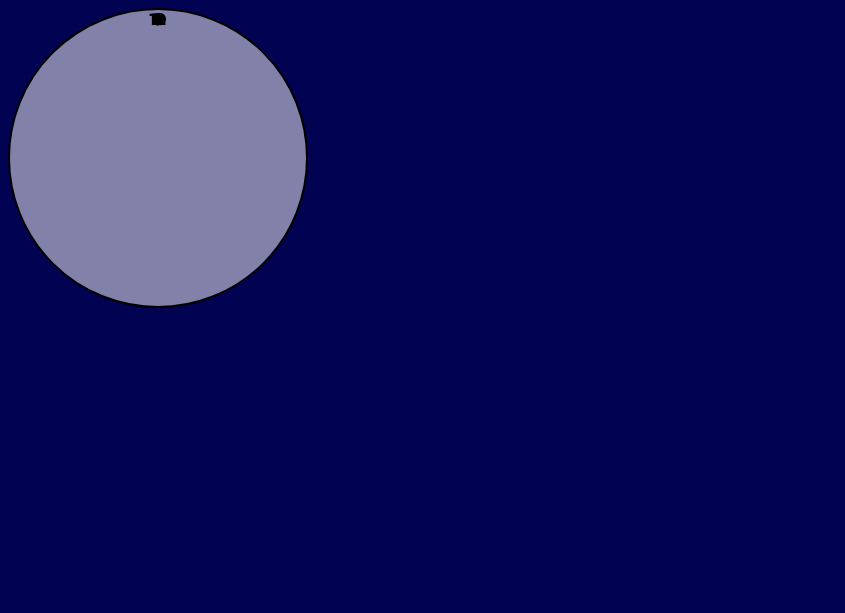
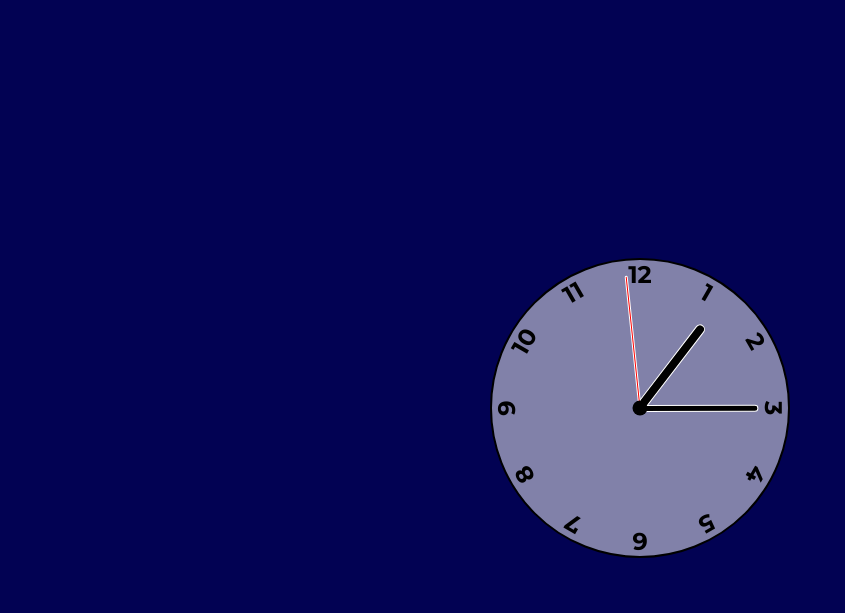
Before and after one commit to LeraLescuyerLaurent/simple_horloge_1, a plain HTML site: page index.html in a window 1280 px wide. Shown: the whole page, without its empty margins (0-845 px from the left). Drawn offline with Linux system fonts and the light colour scheme.

Commit message:
fin du projet

```diff
--- a/dist/js/main.js
+++ b/dist/js/main.js
@@ -0,0 +1,23 @@
+setInterval(setClock,1000)
+
+const hoursHand = document.querySelector('[data-hour-hand]')
+const minutesHand = document.querySelector('[data-minute-hand]')
+const secondsHand = document.querySelector('[data-second-hand]')
+
+function setClock() {
+    const currentDate = new Date();
+
+    const secondsRatio = currentDate.getSeconds() / 60
+    const minutesRatio = (secondsRatio + currentDate.getMinutes()) / 60
+    const hoursRatio = (minutesRatio + currentDate.getHours()) / 12
+
+    setRotation(secondsHand, secondsRatio)
+    setRotation(minutesHand, minutesRatio)
+    setRotation(hoursHand, hoursRatio)
+}
+
+function setRotation(el, rotationRatio) {
+    el.style.setProperty("--rotation", rotationRatio * 360)
+
+}
+setClock()
--- a/dist/style.css
+++ b/dist/style.css
@@ -8,7 +8,12 @@
 }
 
 body{
+    height: 100vh;
     background:  rgba(2, 2, 83, 0.995);
+    display: flex;
+    justify-content: center;
+    align-items: center;
+    overflow: hidden;
 }
 .clock_un{
     position: relative;
@@ -18,9 +23,64 @@ body{
     border-radius: 50%;
     border: 2px solid #000;
 }
+.clock_un.clock_un:after{
+    content: '';
+    position: absolute;
+    background-color: #000;
+    z-index: 11;
+    width: 15px;
+    height: 15px;
+    top: 50%;
+    left: 50%;
+    transform: translate(-50%,-50%);
+    border-radius: 50%;
+}
+
 .clock_un .number{
+    --rotation: 0;
     position: absolute;
     width: 100%;
     height: 100%;
     text-align: center;
+    transform: rotate(var(--rotation));
+    font-size: 1.5rem;
 }
+.clock_un .number1{--rotation:30deg}
+.clock_un .number2{--rotation:60deg}
+.clock_un .number3{--rotation:90deg}
+.clock_un .number4{--rotation:120deg}
+.clock_un .number5{--rotation:150deg}
+.clock_un .number6{--rotation:180deg}
+.clock_un .number7{--rotation:210deg}
+.clock_un .number8{--rotation:240deg}
+.clock_un .number9{--rotation:270deg}
+.clock_un .number10{--rotation:300deg}
+.clock_un .number11{--rotation:330deg}
+
+.clock_un .hand{
+    --rotation: 0 ;
+    position: absolute;
+    bottom: 50%;
+    left: 50%;
+    border: 1px solid #fff;
+    border-top-left-radius: 10px;
+    border-top-right-radius: 10px;
+    transform-origin: bottom;
+    transform: translateX(-50%) rotate(calc(var(--rotation) * 1deg));
+    z-index: 10;
+}
+.clock_un .hand.second{
+    width: 3px;
+    height: 45%;
+    background-color: rgb(255, 0, 0);
+}
+.clock_un .hand.minute{
+    width: 7px;
+    height: 40%;
+    background-color: #000;
+}
+.clock_un .hand.hour{
+    width: 10px;
+    height: 35%;
+    background-color: #000;
+}
--- a/index.html
+++ b/index.html
@@ -10,9 +10,9 @@
 <body>
 
 <div class="clock_un">
-    <div class="hand hour"> </div>
-    <div class="hand minute"></div>
-    <div class="hand second"></div>
+    <div class="hand hour" data-hour-hand> </div>
+    <div class="hand minute" data-minute-hand></div>
+    <div class="hand second" data-second-hand></div>
     <div class="number number1">1</div>
     <div class="number number2">2</div>
     <div class="number number3">3</div>
```
